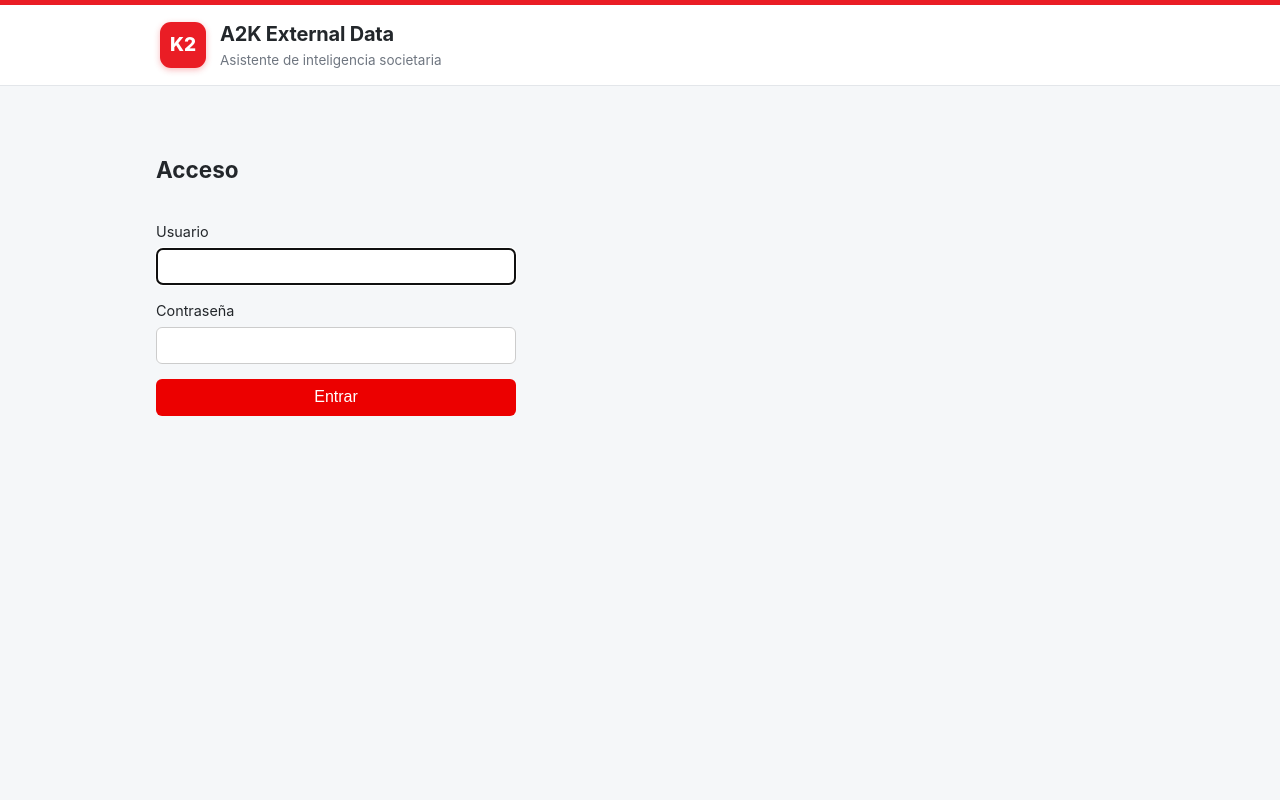
After one commit to amanerog/A2K_external_data, a FastAPI app: template frontend/grc/templates/login.html in a window 1280 px wide. The commit adds this page. Run offline with FastAPI, Linux system fonts and the light colour scheme; the template is opened without the code that fills it, so the values that code supplies are empty.

Commit message:
Frontend: a sign-in page and a session cookie instead of the browser's Basic prompt
A Lambda Function URL renames WWW-Authenticate to
x-amzn-Remapped-www-authenticate (seen live), so the browser got a bare 401
and never asked for credentials. /login checks the same users and sets a
12-hour HttpOnly, Secure, SameSite=Lax cookie, signed with a key derived
from that user's stored hash -- a reset or a removal ends only that user's
sessions. /logout clears it; the page shows who is signed in; an expired
session sends the page back to /login. Basic auth stays for scripts.

Co-Authored-By: Claude Opus 5.5 <noreply@anthropic.com>

```diff
--- a/frontend/deploy/lambda/frontend-lambda.yaml
+++ b/frontend/deploy/lambda/frontend-lambda.yaml
@@ -3,7 +3,7 @@ Description: >-
   a2k frontend as an AWS Lambda behind a Function URL: the same FastAPI app
   (grc/), served by Mangum (grc/lambda_handler.py). It calls a2k-box's MCP
   Runtime with this function's role. The URL is public, so the page asks for
-  a user and password (HTTP Basic), one per person, managed with
+  a user and password on its own sign-in page, one per person, managed with
   deploy/lambda/users.py in the Secrets Manager secret created here.
 
 Parameters:
--- a/frontend/grc/app.py
+++ b/frontend/grc/app.py
@@ -9,15 +9,17 @@ from __future__ import annotations
 
 import base64
 import hashlib
+import hmac
 import json
 import os
 import time
+from urllib.parse import parse_qs
 from pathlib import Path
 from typing import Optional
 
 import boto3
 from fastapi import FastAPI, Request
-from fastapi.responses import JSONResponse, Response
+from fastapi.responses import JSONResponse, RedirectResponse, Response
 from fastapi.staticfiles import StaticFiles
 from fastapi.templating import Jinja2Templates
 from pydantic import BaseModel
@@ -106,11 +108,87 @@ def _log(record: dict) -> None:
     print(json.dumps(record, ensure_ascii=False), flush=True)
 
 
+# Browser sessions. A Lambda Function URL renames a response's
+# WWW-Authenticate header (x-amzn-Remapped-www-authenticate, seen live
+# 2026-10-14), so a browser never shows its Basic-auth prompt there: people
+# sign in on /login instead and get a session cookie. The cookie is signed
+# with a key derived from that user's own stored hash, so `users.py reset`
+# or `remove` ends that user's sessions and nobody else's. Basic auth still
+# works for scripts (curl -u).
+SESSION_COOKIE = "a2k_session"
+SESSION_SECONDS = int(float(os.environ.get("A2K_FRONTEND_SESSION_HOURS", "12")) * 3600)
+OPEN_PATHS = ("/health", "/login", "/logout")
+
+
+def _session_signature(user: str, expires: int, stored_hash: str) -> str:
+    key = hashlib.sha256(f"a2k-session\0{stored_hash}".encode()).digest()
+    return hmac.new(key, f"{user}\0{expires}".encode(), hashlib.sha256).hexdigest()
+
+
+def _session_cookie(user: str, stored_hash: str) -> str:
+    expires = int(time.time()) + SESSION_SECONDS
+    name = base64.urlsafe_b64encode(user.encode()).decode().rstrip("=")
+    return f"{name}.{expires}.{_session_signature(user, expires, stored_hash)}"
+
+
+def _session_user(cookie: str | None, users: dict[str, str]) -> str | None:
+    try:
+        name, expires, signature = (cookie or "").split(".")
+        user = base64.urlsafe_b64decode(name + "=" * (-len(name) % 4)).decode()
+        stored = users.get(user)
+        if stored is None or int(expires) < time.time():
+            return None
+        return user if hmac.compare_digest(signature, _session_signature(user, int(expires), stored)) else None
+    except (ValueError, UnicodeDecodeError):
+        return None
+
+
 @app.middleware("http")
-async def basic_auth(request: Request, call_next):
+async def require_user(request: Request, call_next):
     request.state.user = None
-    if request.url.path == "/health":
+    path = request.url.path
+    if path in OPEN_PATHS or path.startswith("/static/"):
         return await call_next(request)
+    users = _current_users()
+    if users:
+        user = _session_user(request.cookies.get(SESSION_COOKIE), users) or _authenticate(request.headers.get("authorization"), users)
+        if user is None:
+            if request.headers.get("authorization"):
+                _log({"event": "frontend.auth_failed", "path": path, "client": request.client.host if request.client else None})
+            if path.startswith("/api/"):
+                return JSONResponse({"ok": False, "error": {"code": "UNAUTHENTICATED", "message": "Sign in again."}}, status_code=401)
+            return RedirectResponse(f"{BASE_PATH}/login", status_code=303)
+        request.state.user = user
+    return await call_next(request)
+
+
+@app.get("/login")
+async def login_page(request: Request):
+    return templates.TemplateResponse(request, "login.html", {"base_path": BASE_PATH, "error": False})
+
+
+@app.post("/login")
+async def login(request: Request):
+    form = parse_qs((await request.body()).decode("utf-8"))
+    user, password = (form.get("user") or [""])[0].strip(), (form.get("password") or [""])[0]
+    users = _current_users()
+    stored = users.get(user)
+    if stored is None or not verify_password(password, stored):
+        _log({"event": "frontend.auth_failed", "path": "/login", "user_attempted": user[:64], "client": request.client.host if request.client else None})
+        return templates.TemplateResponse(request, "login.html", {"base_path": BASE_PATH, "error": True}, status_code=401)
+    _log({"event": "frontend.login", "user": user})
+    response = RedirectResponse(f"{BASE_PATH}/", status_code=303)
+    secure = request.url.scheme == "https" or request.headers.get("x-forwarded-proto") == "https"
+    response.set_cookie(SESSION_COOKIE, _session_cookie(user, stored), max_age=SESSION_SECONDS, path=BASE_PATH or "/",
+                        httponly=True, secure=secure, samesite="lax")
+    return response
+
+
+@app.get("/logout")
+async def logout():
+    response = RedirectResponse(f"{BASE_PATH}/login", status_code=303)
+    response.delete_cookie(SESSION_COOKIE, path=BASE_PATH or "/")
+    return response
     users = _current_users()
     if users:
         user = _authenticate(request.headers.get("authorization"), users)
@@ -142,7 +220,7 @@ async def index(request: Request):
     # Starlette's TemplateResponse signature is (request, name, context=...)
     # in the version this project pins -- request first, not folded into the
     # context dict (the older, still-common-in-docs calling convention).
-    return templates.TemplateResponse(request, "index.html", {"base_path": BASE_PATH})
+    return templates.TemplateResponse(request, "index.html", {"base_path": BASE_PATH, "user": request.state.user})
 
 
 @app.post("/api/ask")
--- a/frontend/grc/static/app.js
+++ b/frontend/grc/static/app.js
@@ -82,6 +82,11 @@ form.addEventListener("submit", async (event) => {
       headers: { "Content-Type": "application/json" },
       body: JSON.stringify({ query, sources }),
     });
+    if (response.status === 401) {
+      // The session expired (or the user was removed): back to the sign-in page.
+      window.location.href = `${window.A2K_BASE_PATH || ""}/login`;
+      return;
+    }
     const envelope = await response.json();
     const elapsedS = ((performance.now() - t0) / 1000).toFixed(1);
     pendingBubble.classList.remove("pending");
--- a/frontend/grc/static/style.css
+++ b/frontend/grc/static/style.css
@@ -355,3 +355,14 @@ details.tool-calls pre { margin: 0; white-space: pre-wrap; word-break: break-wor
   .composer button { width: 100%; }
   .msg.user .bubble { max-width: 100%; }
 }
+
+
+/* Sign-in page and the signed-in user in the app bar */
+.appbar-user { margin-left: auto; font-size: 0.9rem; opacity: 0.9; }
+.appbar-user a { color: inherit; }
+.login { display: flex; justify-content: center; padding: 3rem 1rem; }
+.login-form { display: flex; flex-direction: column; gap: 0.9rem; width: 100%; max-width: 360px; }
+.login-form label { display: flex; flex-direction: column; gap: 0.3rem; font-size: 0.9rem; }
+.login-form input { padding: 0.55rem 0.7rem; font-size: 1rem; border: 1px solid #ccc; border-radius: 6px; }
+.login-form button { padding: 0.6rem; font-size: 1rem; border: 0; border-radius: 6px; cursor: pointer; background: #ec0000; color: #fff; }
+.login-error { color: #b00020; margin: 0; }
--- a/frontend/grc/templates/index.html
+++ b/frontend/grc/templates/index.html
@@ -16,6 +16,7 @@
         <h1>A2K External Data</h1>
         <p>Asistente de inteligencia societaria</p>
       </div>
+      {% if user %}<div class="appbar-user">{{ user }} · <a href="{{ base_path }}/logout">Salir</a></div>{% endif %}
     </div>
   </header>
 
--- /dev/null
+++ b/frontend/grc/templates/login.html
@@ -0,0 +1,30 @@
+<!doctype html>
+<html lang="es">
+<head>
+  <meta charset="utf-8">
+  <meta name="viewport" content="width=device-width, initial-scale=1">
+  <title>A2K External Data · Acceso</title>
+  <link rel="stylesheet" href="{{ base_path }}/static/style.css">
+</head>
+<body>
+  <div class="topbar"></div>
+  <header class="appbar">
+    <div class="appbar-inner">
+      <div class="logo-tile">K2</div>
+      <div class="appbar-text">
+        <h1>A2K External Data</h1>
+        <p>Asistente de inteligencia societaria</p>
+      </div>
+    </div>
+  </header>
+  <main class="login">
+    <form class="login-form" method="post" action="{{ base_path }}/login">
+      <h2>Acceso</h2>
+      {% if error %}<p class="login-error">Usuario o contraseña incorrectos.</p>{% endif %}
+      <label>Usuario <input name="user" autocomplete="username" required autofocus></label>
+      <label>Contraseña <input name="password" type="password" autocomplete="current-password" required></label>
+      <button type="submit">Entrar</button>
+    </form>
+  </main>
+</body>
+</html>
```
Also changed, not shown: frontend/tests/test_app.py (+48 -5 lines), frontend/README.md.
